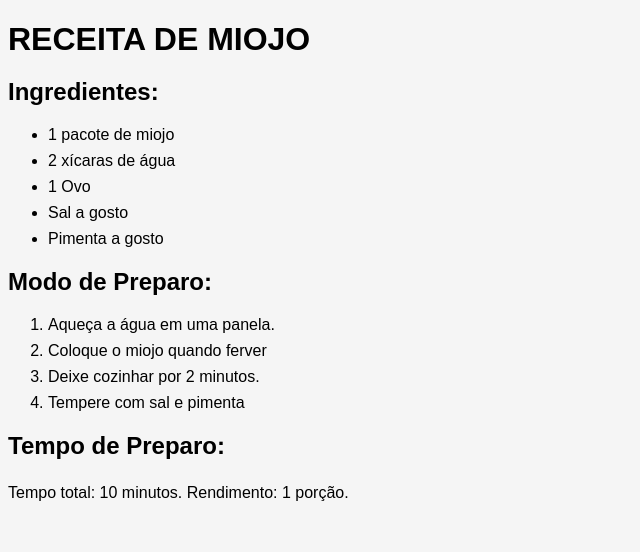
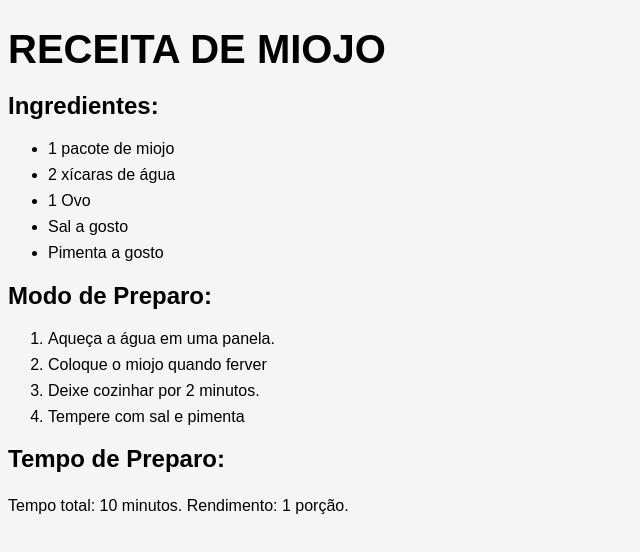
Before and after one commit to aarthsda/Receita-miojo, a plain HTML site: page index.html in a window 1280 px wide. Shown: the whole page, without its empty margins (0-640 px from the left). Drawn offline with Linux system fonts and the light colour scheme.

Commit message:
feat(site): adição de tamanho de fonte #6

```diff
--- a/style.css
+++ b/style.css
@@ -4,6 +4,7 @@ body {
 }
 
 h1 {
+    font-size: 2.5em;
     margin-bottom: 20px;
 }
 
```
